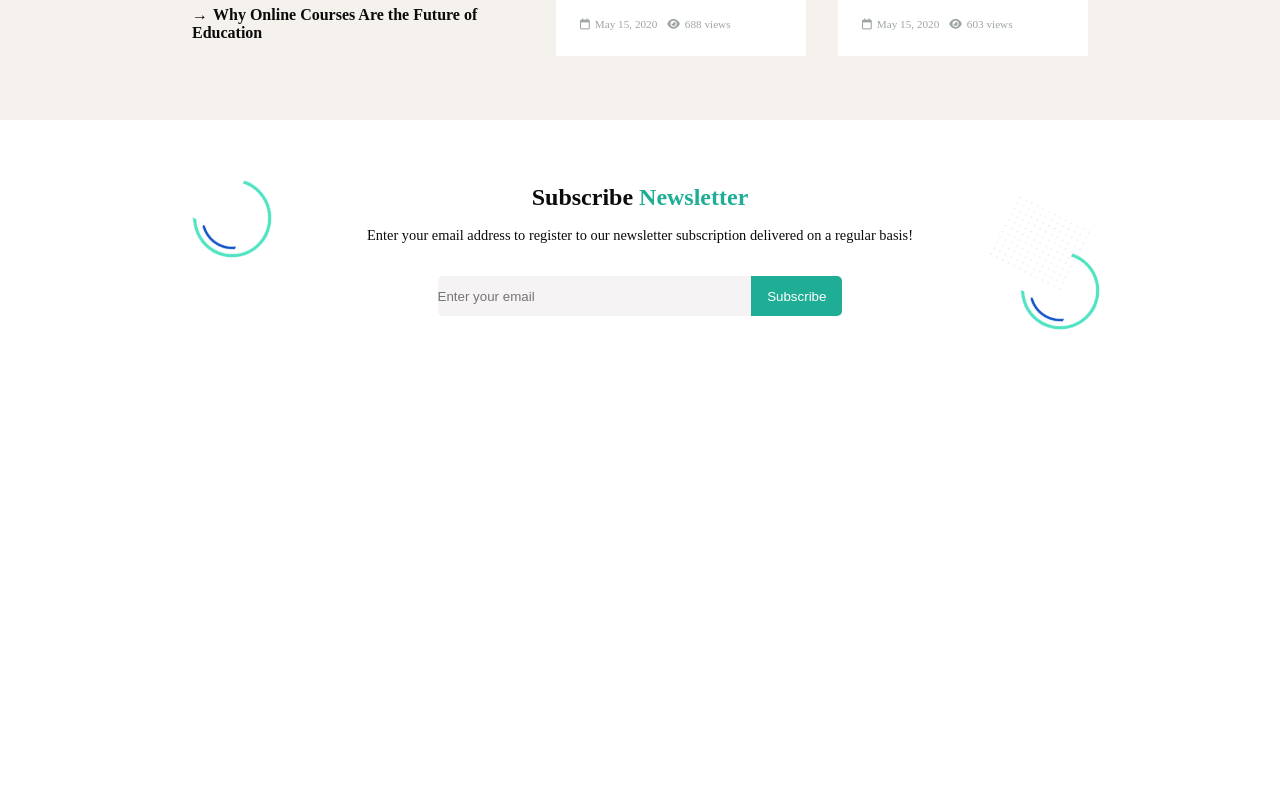
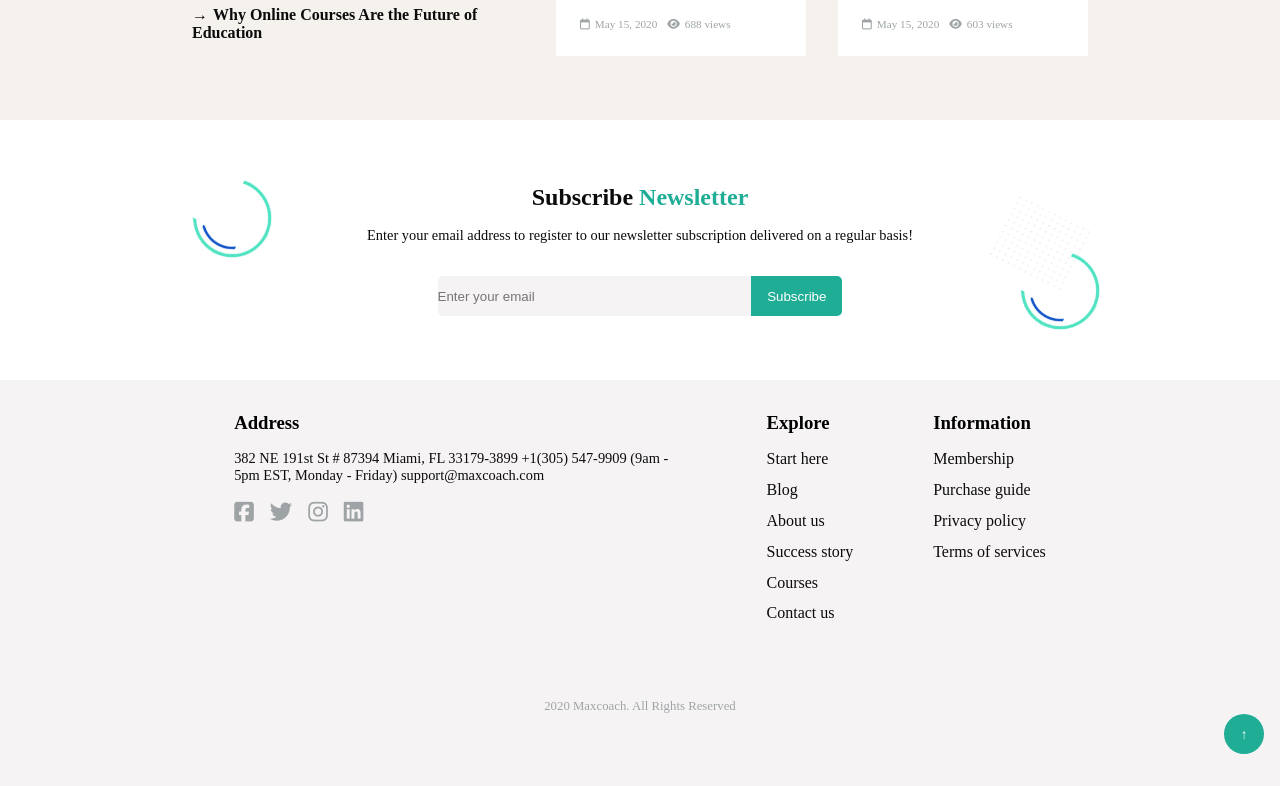
Before and after one commit to domenicolafroscia/proj-html-vuejs, a Vue app: page / in a window 1280 px wide. Shown: the part 3706-4492 px from the top of the page. Before the commit the page ends 4086 px from the top, so only its background shows below. Built offline with nearby package versions, Linux system fonts and the light colour scheme.

Commit message:
add: footer complete and complete project

```diff
--- a/src/App.vue
+++ b/src/App.vue
@@ -1,10 +1,11 @@
 <script>
+import AppFooter from './components/AppFooter.vue';
 import AppHeader from './components/AppHeader.vue';
 import AppHero from './components/AppHero.vue';
 import AppMain from './components/AppMain.vue';
 
 export default {
-  components: { AppHeader, AppHero, AppMain },
+  components: { AppHeader, AppHero, AppMain, AppFooter },
   data() {
     return {
       itemsNav: [
@@ -14,7 +15,22 @@ export default {
       'Features',
       'Blog',
       'Shop',
+      ],
+      footerMenu: [
+        'Start here',
+        'Blog',
+        'About us',
+        'Success story',
+        'Courses',
+        'Contact us',
+      ],
+      footerMenu1: [
+        'Membership',
+        'Purchase guide',
+        'Privacy policy',
+        'Terms of services',
       ]
+
     };
   },
 
@@ -25,6 +41,7 @@ export default {
   <AppHeader :items="itemsNav"/>
   <AppHero />
   <AppMain />
+  <AppFooter :voiceMenu="footerMenu" :voiceMenu1="footerMenu1"/>
 </template>
 
 <style lang="scss">
--- a/src/components/AppFooter.vue
+++ b/src/components/AppFooter.vue
@@ -1,13 +1,152 @@
 <script>
 export default {
+    data() {
+        return {
+            socialIcons: ['fa-square-facebook', 'fa-twitter', 'fa-instagram', 'fa-linkedin']
+        };
+    },
+    props: {
+        voiceMenu: Array,
+        voiceMenu1: Array
+    }
 
-}
+};
 </script>
 
 <template>
-
+    <footer>
+        <div class="container">
+            <div class="menu">
+                <div class="footer-left">
+                    <h3>Address</h3>
+                    <p>382 NE 191st St # 87394 Miami, FL 33179-3899 +1(305) 547-9909 (9am - 5pm EST, Monday - Friday) support@maxcoach.com</p>
+                    <ul class="social-list">
+                        <li class="social" v-for="social in socialIcons"><a href=""><i :class="`fa-brands ${social}`"></i></a></li>
+                    </ul>
+                </div>
+                <div class="footer-right">
+                    <div class="explore">
+                        <h3>Explore</h3>
+                        <ul>
+                            <li v-for="menu in voiceMenu"><a href="">{{ menu }}</a></li>
+                        </ul>
+                    </div>
+                    <div class="information">
+                        <h3>Information</h3>
+                        <ul>
+                            <li v-for="menu1 in voiceMenu1"><a href="">{{ menu1 }}</a></li>
+                        </ul>
+                    </div>
+                </div>
+            </div>
+            <p class="rights">2020 Maxcoach. All Rights Reserved</p>
+        </div>
+        <div class="footer-btn">
+            <button>&uparrow;</button>
+        </div>
+    </footer>
 </template>
 
 <style scoped lang="scss">
+@use "../style/partials/variables" as *;
+@use "../style/partials/mixin" as *;
+@import "@fortawesome/fontawesome-free/css/all.min.css";
 
+footer {
+    background-color: $hint-of-red;
+    padding: 2rem 0;
+
+    .menu {
+        display: flex;
+        justify-content: space-around;
+
+        .footer-left {
+            width: 50%;
+
+            p {
+                font-size: .9rem;
+                color: $cod-gray;
+                padding: 1rem 0;
+            }
+
+            .social-list {
+                display: flex;
+                gap: 1rem;
+
+                .social {
+                    font-size: 1.4rem;
+
+                    i {
+                        color: $edward;
+                    }
+
+                }
+            }
+        }
+
+        .footer-right {
+            display: flex;
+            gap: 5rem;
+
+            .explore {
+
+                h3 {
+                    padding-bottom: 1rem;
+                }
+
+                ul {
+
+                    li {
+                        padding-bottom: .8rem;
+
+                        a {
+                            color: $cod-gray;
+                        }
+                    }
+                }
+            }
+
+            .information {
+
+                h3 {
+                    padding-bottom: 1rem;
+                }
+
+                ul {
+
+                    li {
+                        padding-bottom: .8rem;
+
+                        a {
+                            color: $cod-gray;
+                        }
+                    }
+                }
+            }
+        }
+
+    }
+
+    .rights {
+        text-align: center;
+        color: $edward;
+        font-size: .8rem;
+        padding-top: 4rem;
+    }
+
+    .footer-btn {
+        text-align: end;
+        margin-right: 1rem;
+
+        button {
+            color: $white;
+            background-color: $mountain-meadow;
+            border: none;
+            border-radius: 50%;
+            width: 40px;
+            height: 40px;
+            cursor: pointer;
+        }
+    }
+}
 </style>
```
